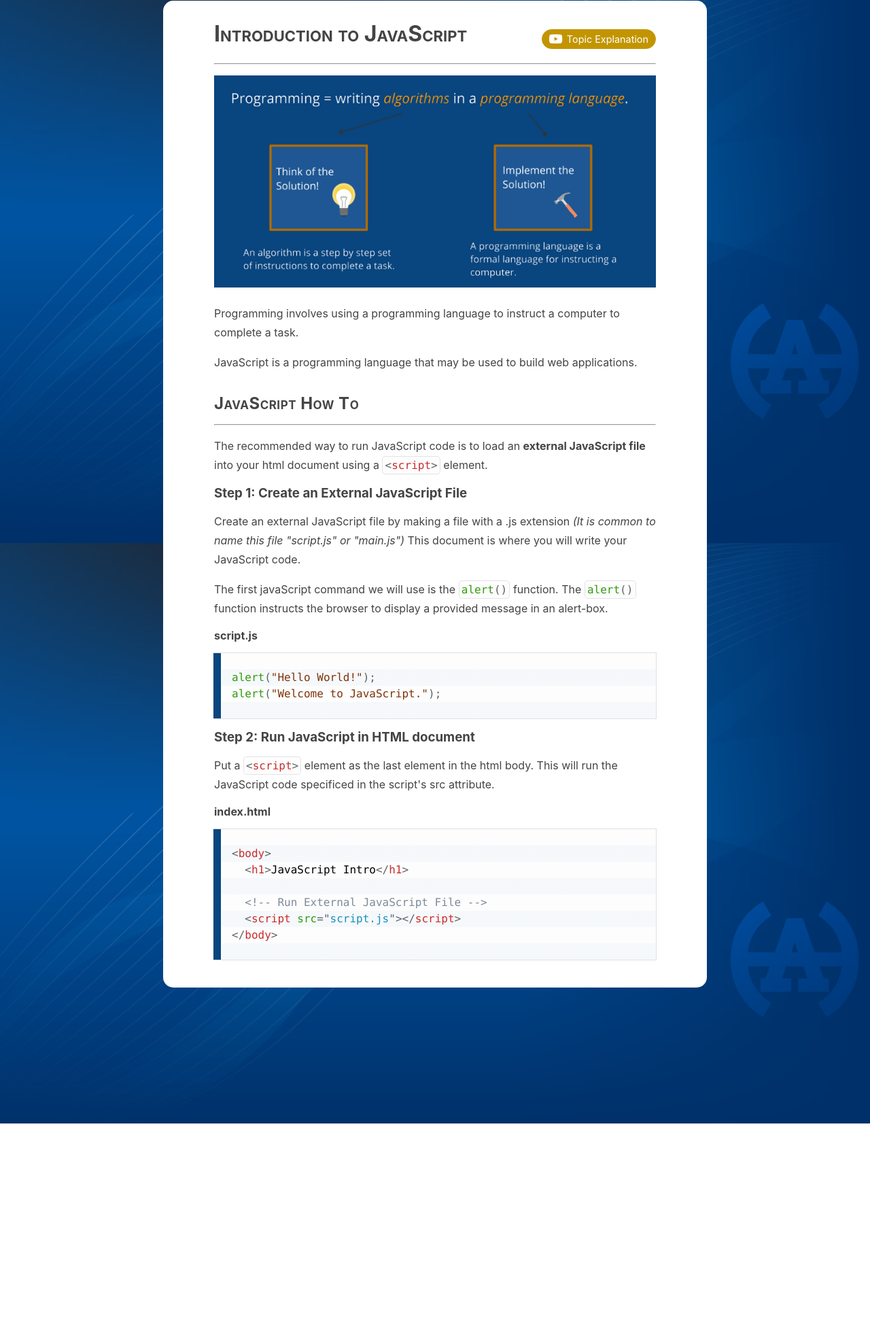
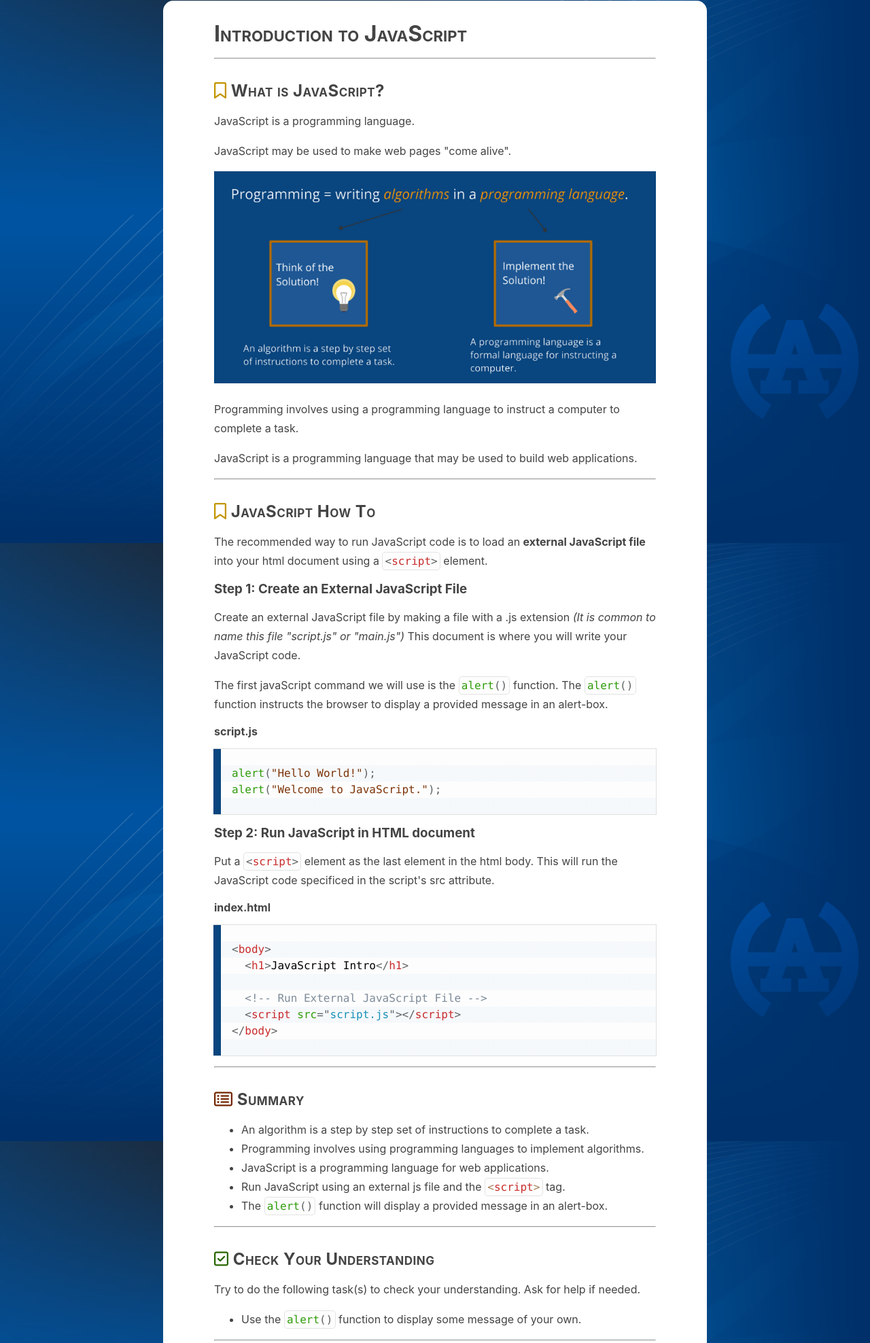
Before and after one commit to mrveldkamp/hacs, a plain HTML site: page js-first-steps/js-introduction.html in a window 1280 px wide. Shown: the part 81-2057 px from the top of the page at 68% size. Before the commit the page ends 1734 px from the top, so only its background shows below. Drawn offline with Linux system fonts and the light colour scheme.

Commit message:
heading styles update

```diff
--- a/css/page.css
+++ b/css/page.css
@@ -7,51 +7,13 @@ main {
   color: #444;
 }
 
-main div.title {
-  display: flex;
-  justify-content: space-between;
-  align-items: flex-start;
-  flex-direction: column;
-}
-
 main h1 {
   font-variant: small-caps;
   margin: 1.5rem 0 0.5rem;
 }
 
-main i {
-  margin-right: 2px;
-}
-
-main a#yt-link {
-  display: inline-block;
-  background: #C29500;
-  color: white;
-  border: 1px solid #C29500;
-  text-decoration: none;
-  border-radius: 50px;
-  padding: 5px 10px;
-  margin-top: 0.75rem;
-  font-size: 0.9rem;
-}
-
-main a#yt-link:hover {
-  background: #9E7900;
-}
-
 main hr {
   margin: 1rem auto;
-}
-
-main p.description {
-  margin-bottom: 0.15rem;
-}
-
-main p.concept-list {
-  font-style: italic;
-  color: #777;
-  font-size: 0.9rem;
-  margin-top: 0;
 }
 
 main h2 {
@@ -84,14 +46,16 @@ main ul {
   width: 100%;
 }
 
-.box {
-  border: 1px solid #777;
-  padding: 20px;
-  margin-top: 1.5rem;
+.topic-heading {
+  color: #C29500;
 }
 
-.box h2 {
-  margin-top: 0;
+.summary {
+  color: #742600;
+}
+
+.check {
+  color: #286600;
 }
 
 /* Media Queries */
@@ -100,15 +64,6 @@ main ul {
     padding: 5px 75px 25px;
   }
 
-  main div.title {
-    flex-direction: row;
-    align-items: center;
-  }
-
-  main a#yt-link {
-    margin-top: 2rem;
-  }
-
   .img-fluid-max {
     width: 60%;
   }
--- a/js-first-steps/js-introduction.html
+++ b/js-first-steps/js-introduction.html
@@ -17,24 +17,22 @@
   <nav></nav>
 
   <main>
-    <div class="title">
-      <h1>Introduction to JavaScript</h1>
-      <a id="yt-link" href="#">
-        <i class="fab fa-youtube fa-lg"></i>
-        Topic Explanation
-      </a>
-    </div>
+    <h1>Introduction to JavaScript</h1>
 
     <hr>
+
+    <h2><i class="far fa-bookmark topic-heading"></i> What is JavaScript?</h2>
+    <p>JavaScript is a programming language.</p>
+    <p>JavaScript may be used to make web pages "come alive".</p>
 
     <p>
       <img class="img-fluid" src="img/programming-definition.png" alt="Programming Definition">
     </p>
     <p>Programming involves using a programming language to instruct a computer to complete a task.</p>
     <p>JavaScript is a programming language that may be used to build web applications.</p>
+    <hr>
 
-    <h2>JavaScript How To</h2>
-    <hr>
+    <h2><i class="far fa-bookmark topic-heading"></i> JavaScript How To</h2>
 
     <p>The recommended way to run JavaScript code is to load an <strong>external JavaScript file</strong> into your html
       document using a <code class="lang-html">&lt;script&gt;</code> element.</p>
@@ -68,6 +66,24 @@ alert("Welcome to JavaScript.");
 &lt;/body&gt;
       </code></pre>
     </p>
+    <hr>
+
+    <h2><i class="far fa-list-alt summary"></i> Summary</h2>
+    <ul>
+      <li>An algorithm is a step by step set of instructions to complete a task.</li>
+      <li>Programming involves using programming languages to implement algorithms.</li>
+      <li>JavaScript is a programming language for web applications.</li>
+      <li>Run JavaScript using an external js file and the <code class="lang-js">&lt;script&gt;</code> tag.</li>
+      <li>The <code class="lang-js">alert()</code> function will display a provided message in an alert-box.</li>
+    </ul>
+    <hr>
+
+    <h2><i class="far fa-check-square check"></i> Check Your Understanding</h2>
+    <p>Try to do the following task(s) to check your understanding. Ask for help if needed.</p>
+    <ul>
+      <li>Use the <code class="lang-js">alert()</code> function to display some message of your own.</li>
+    </ul>
+    <hr>
   </main>
 
   <!-- Load Nav -->
```
Also changed, not shown: js-first-steps/js-comments.html (+3 -9 lines), page-template.html (+2 -8 lines).
